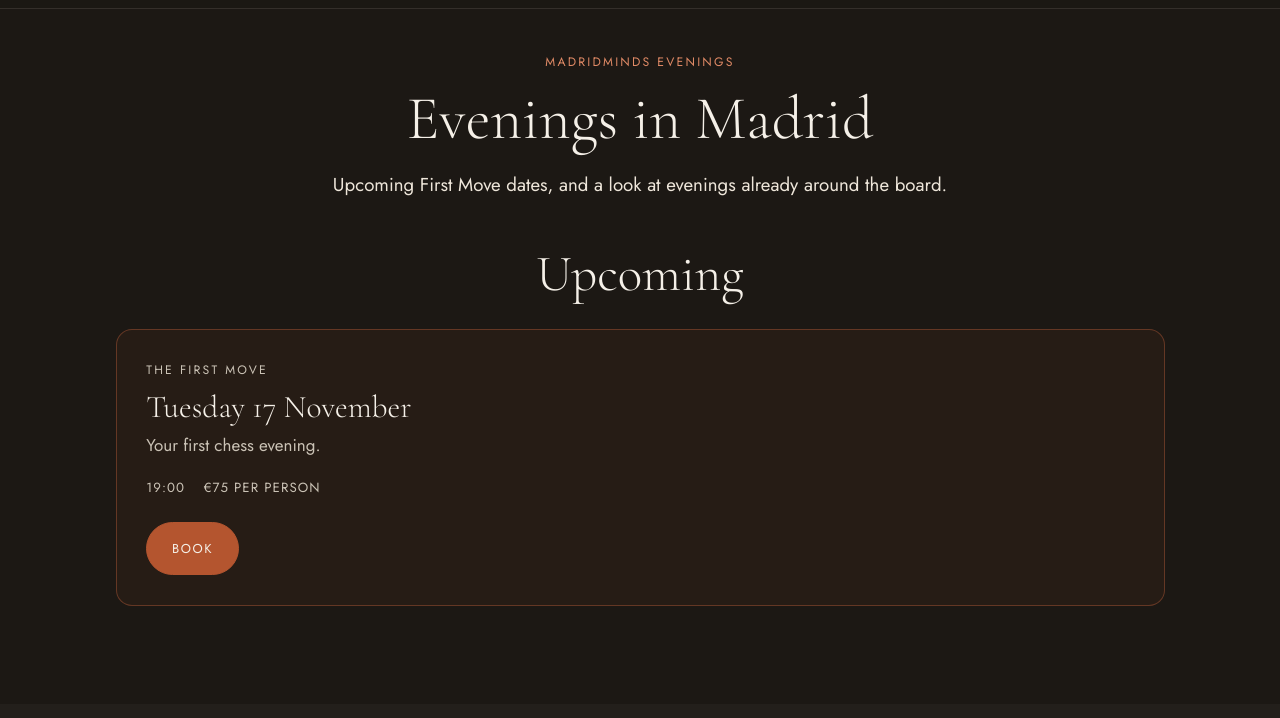
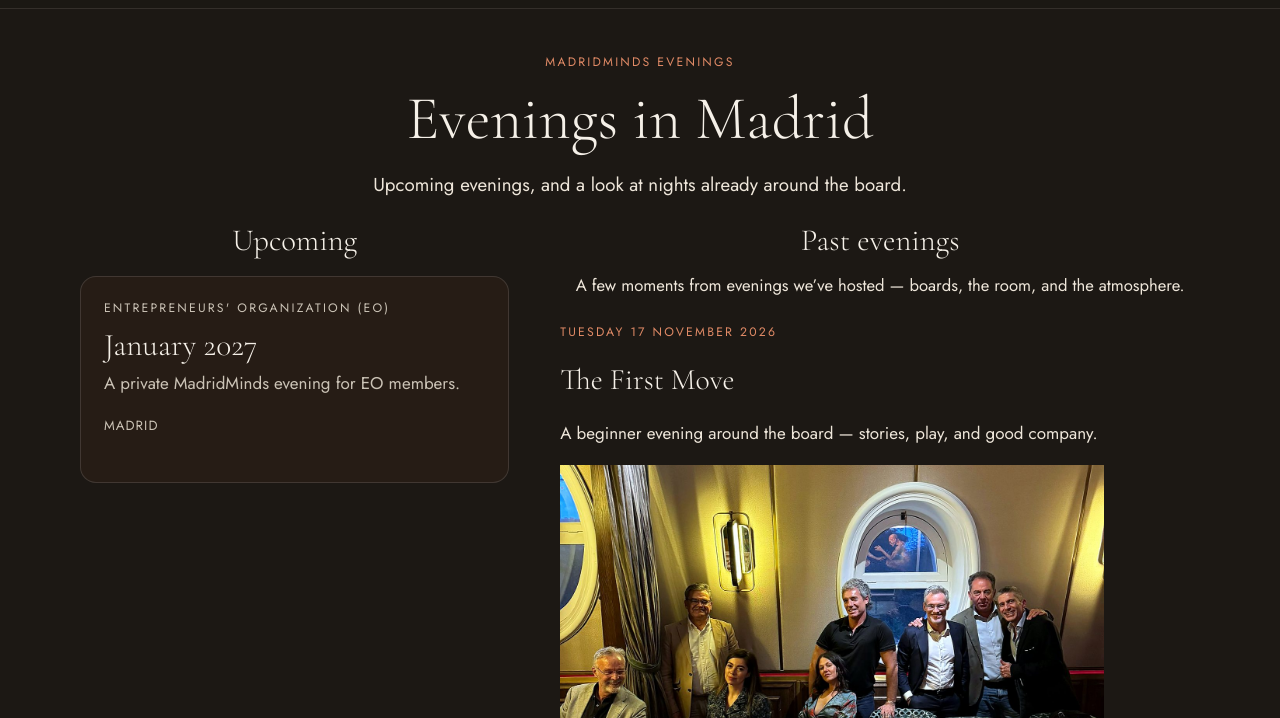
Before and after one commit to capawhite/MadridMinds, a plain HTML site: page en/events.html in a window 1280 px wide. Shown: the part 82-800 px from the top of the page. Drawn offline with nearby package versions, Linux system fonts and the light colour scheme.

Commit message:
Archive Nov 17 as a past evening and show EO for January 2027.
Bring past event photos into the first viewport on Events, and keep EO as a non-bookable announcement.

Co-authored-by: Cursor <cursoragent@cursor.com>

```diff
--- a/css/site.css
+++ b/css/site.css
@@ -2370,20 +2370,54 @@ html.mm-members-locked .site-footer {
 }
 
 /* —— Events page —— */
+.page-events .page-hero {
+  padding-bottom: 1.25rem;
+}
+
+.page-events .page-hero .lede {
+  margin-bottom: 0;
+}
+
+.page-events .events-split {
+  display: grid;
+  gap: 2.5rem;
+  padding-bottom: 3rem;
+  width: min(1120px, calc(100% - 3rem));
+  margin-inline: auto;
+}
+
+.page-events .events-split .section-heading {
+  font-size: clamp(1.55rem, 2.4vw, 2rem);
+}
+
+.page-events .events-split-past .lede {
+  font-size: 0.98rem;
+  margin-top: 0.5rem;
+}
+
 .page-events .events-upcoming {
-  margin-top: 1.5rem;
+  margin-top: 1rem;
   display: grid;
-  gap: 1.25rem;
+  gap: 1rem;
+}
+
+.page-events .events-upcoming .event-card {
+  margin-bottom: 0;
+  padding: 1.25rem 1.35rem;
+}
+
+.page-events .event-card--announce {
+  border-color: rgba(255, 255, 255, 0.12);
 }
 
 .page-events .events-past {
-  margin-top: 2rem;
+  margin-top: 1.25rem;
   display: grid;
-  gap: 4.5rem;
+  gap: 3.25rem;
 }
 
 .page-events .events-past-card {
-  max-width: 56rem;
+  max-width: none;
 }
 
 .page-events .events-past-copy h3 {
@@ -2401,10 +2435,11 @@ html.mm-members-locked .site-footer {
 }
 
 .page-events .events-feature {
-  margin: 1.5rem 0 0;
+  margin: 1rem 0 0;
   overflow: hidden;
   background: var(--bg-elev);
-  aspect-ratio: 3 / 2;
+  aspect-ratio: 16 / 9;
+  max-height: 22rem;
 }
 
 .page-events .events-feature img {
@@ -2427,6 +2462,12 @@ html.mm-members-locked .site-footer {
   overflow: hidden;
   background: var(--bg-elev);
   aspect-ratio: 4 / 5;
+  max-height: 16rem;
+}
+
+.page-events .events-support:has(> :only-child) {
+  grid-template-columns: 1fr;
+  max-width: 18rem;
 }
 
 .page-events .events-support-item img {
@@ -2437,9 +2478,26 @@ html.mm-members-locked .site-footer {
   object-position: center 36%;
 }
 
+@media (min-width: 900px) {
+  .page-events .events-split {
+    grid-template-columns: minmax(16rem, 0.9fr) minmax(0, 1.35fr);
+    align-items: start;
+    gap: 2.75rem;
+    padding-bottom: 4rem;
+  }
+
+  .page-events .events-split-past {
+    padding-left: 0.25rem;
+  }
+
+  .page-events .events-feature {
+    max-height: 18rem;
+  }
+}
+
 @media (max-width: 700px) {
   .page-events .events-past {
-    gap: 3.25rem;
+    gap: 2.75rem;
   }
 
   .page-events .events-support {
--- a/en/events.html
+++ b/en/events.html
@@ -49,27 +49,25 @@
     <header class="page-hero">
       <p class="kicker" data-i18n="events.kicker">MadridMinds evenings</p>
       <h1 data-i18n="events.h1">Evenings in Madrid</h1>
-      <p class="lede lede--center" data-i18n="events.lede">Upcoming First Move dates, and a look at evenings already around the board.</p>
+      <p class="lede lede--center" data-i18n="events.lede">Upcoming evenings, and a look at nights already around the board.</p>
     </header>
 
-    <section class="section section--after-hero" aria-labelledby="events-upcoming-heading">
-      <div class="inner">
+    <div class="events-split section section--after-hero">
+      <section class="events-split-upcoming" aria-labelledby="events-upcoming-heading">
         <div class="center">
           <h2 class="section-heading" id="events-upcoming-heading" data-i18n="events.upcomingTitle">Upcoming</h2>
         </div>
         <div id="events-upcoming" class="events-upcoming"></div>
-      </div>
-    </section>
+      </section>
 
-    <section class="section section--alt" aria-labelledby="events-past-heading">
-      <div class="inner">
+      <section class="events-split-past" aria-labelledby="events-past-heading">
         <div class="center">
           <h2 class="section-heading" id="events-past-heading" data-i18n="events.pastTitle">Past evenings</h2>
           <p class="lede lede--center" data-i18n="events.pastLede">A few moments from evenings we’ve hosted — boards, the room, and the atmosphere.</p>
         </div>
         <div id="events-past" class="events-past"></div>
-      </div>
-    </section>
+      </section>
+    </div>
 
     <section class="final-cta final-cta--texture">
       <h2 data-i18n="events.finalTitle">Join the next evening.</h2>
--- a/i18n/en.json
+++ b/i18n/en.json
@@ -34,7 +34,7 @@
     },
     "kicker": "MadridMinds evenings",
     "h1": "Evenings in Madrid",
-    "lede": "Upcoming First Move dates, and a look at evenings already around the board.",
+    "lede": "Upcoming evenings, and a look at nights already around the board.",
     "upcomingTitle": "Upcoming",
     "noUpcoming": "No public dates announced yet. Leave your email on the Book page and we’ll tell you when the next evening is set.",
     "pastTitle": "Past evenings",
--- a/js/config.js
+++ b/js/config.js
@@ -105,12 +105,12 @@ window.MM_CONFIG = {
    */
   sessions: [
     {
-      id: "tfm-2026-11-17",
-      experienceId: "the-first-move",
-      dateLabel: "Tuesday 17 November",
-      timeLabel: "19:00",
+      id: "eo-2027-01",
+      title: "Entrepreneurs' Organization (EO)",
+      dateLabel: "January 2027",
+      tagline: "A private MadridMinds evening for EO members.",
       city: "Madrid",
-      mailtoSubject: "Book your First Move — 17 November"
+      bookable: false
     }
   ],
 
@@ -120,6 +120,18 @@ window.MM_CONFIG = {
    * Prefer boards / venue / slides; avoid clear guest portraits.
    */
   pastEvents: [
+    {
+      id: "tfm-2026-11-17",
+      title: "The First Move",
+      dateLabel: "Tuesday 17 November 2026",
+      blurb:
+        "A beginner evening around the board — stories, play, and good company.",
+      feature: "/photos/web/events-nov17-feature.jpg",
+      photos: [
+        "/photos/web/events-nov17-01.jpg",
+        "/photos/web/events-nov17-02.jpg"
+      ]
+    },
     {
       id: "tfm-2026-11-10",
       title: "The First Move",
--- a/js/site.js
+++ b/js/site.js
@@ -123,6 +123,14 @@
     return null;
   }
 
+  function isBookableSession(session) {
+    return !session || session.bookable !== false;
+  }
+
+  function bookableSessions() {
+    return sessions.filter(isBookableSession);
+  }
+
   function mailLink(subject) {
     return (
       "mailto:" +
@@ -197,39 +205,49 @@
   }
 
   function sessionCard(session, featured) {
+    var bookable = isBookableSession(session);
     var exp = experienceById(session.experienceId) || {};
+    var label = session.title || exp.name || "Experience";
+    var tagline = session.tagline || exp.tagline || "";
+    var meta = "";
+    if (session.timeLabel) {
+      meta += "<li>" + escapeHtml(session.timeLabel) + "</li>";
+    }
+    if (session.city) meta += "<li>" + escapeHtml(session.city) + "</li>";
+    if (session.seatsLabel) {
+      meta += "<li>" + escapeHtml(session.seatsLabel) + "</li>";
+    }
+    if (bookable) {
+      meta +=
+        '<li><span data-mm-price="experience"></span> ' +
+        t("common.perPerson", "per person") +
+        "</li>";
+    }
+    var actions = "";
+    if (bookable) {
+      actions =
+        '<div class="event-card-actions">' +
+        '<a class="btn btn-primary" href="' +
+        mailLink(session.mailtoSubject || "Book " + (exp.name || "MadridMinds")) +
+        '">' +
+        t("common.book", "Book") +
+        "</a>" +
+        "</div>";
+    }
     return (
       '<article class="event-card' +
       (featured ? " event-card--featured" : "") +
+      (bookable ? "" : " event-card--announce") +
       '">' +
       '<p class="event-card-label">' +
-      (exp.name || "Experience") +
+      escapeHtml(label) +
       "</p>" +
       "<h2>" +
-      (session.dateLabel || "") +
+      escapeHtml(session.dateLabel || "") +
       "</h2>" +
-      "<p>" +
-      (exp.tagline || "") +
-      "</p>" +
-      '<ul class="event-meta-list">' +
-      (session.timeLabel
-        ? "<li>" + session.timeLabel + "</li>"
-        : "") +
-      (session.seatsLabel
-        ? "<li>" + session.seatsLabel + "</li>"
-        : "") +
-      '<li><span data-mm-price="experience"></span> ' +
-      t("common.perPerson", "per person") +
-      "</li>" +
-      "</ul>" +
-      '<div class="event-card-actions">' +
-      '<a class="btn btn-primary" href="' +
-      mailLink(session.mailtoSubject || "Book " + (exp.name || "MadridMinds")) +
-      '">' +
-      t("common.book", "Book") +
-      "</a>" +
-
-      "</div>" +
+      (tagline ? "<p>" + escapeHtml(tagline) + "</p>" : "") +
+      (meta ? '<ul class="event-meta-list">' + meta + "</ul>" : "") +
+      actions +
       "</article>"
     );
   }
@@ -237,16 +255,12 @@
   function renderBooking() {
     var root = document.getElementById("booking-list");
     if (!root) return;
-    if (!sessions.length) {
-      root.hidden = true;
-      return;
-    }
-
+    var bookable = bookableSessions();
     var html = "";
     var idsWithDates = {};
 
-    sessions.forEach(function (session, index) {
-      idsWithDates[session.experienceId] = true;
+    bookable.forEach(function (session, index) {
+      if (session.experienceId) idsWithDates[session.experienceId] = true;
       html += sessionCard(session, index === 0);
     });
 
@@ -255,9 +269,10 @@
       if (idsWithDates[id]) return;
       var exp = experienceById(id);
       if (!exp) return;
-      html += emptyCard(exp, !sessions.length && id === "the-first-move");
+      html += emptyCard(exp, !bookable.length && id === "the-first-move");
     });
 
+    root.hidden = false;
     root.innerHTML = html;
     fillPrices();
   }
@@ -333,7 +348,7 @@
   function homeFinalCta() {
     var root = document.querySelector("[data-mm-home-final]");
     if (!root) return;
-    var hasDates = sessions.length > 0;
+    var hasDates = bookableSessions().length > 0;
     var withDates = root.querySelector('[data-final-mode="has-dates"]');
     var noDates = root.querySelector('[data-final-mode="no-dates"]');
     if (withDates) withDates.hidden = !hasDates;
@@ -417,7 +432,7 @@
   }
 
   function homeActionCtas() {
-    var hasDates = sessions.length > 0;
+    var hasDates = bookableSessions().length > 0;
     var bookLabel = t("common.bookFirstMove", "Book your First Move");
     var notifyLabel = t("home.getNotifiedShort", "Get notified");
     var bookHref = pageHref("/book.html");
```
Also changed, not shown: photos/web/events-nov17-01.jpg (added), photos/web/events-nov17-02.jpg (added), photos/web/events-nov17-feature.jpg (added), 1 other file.
